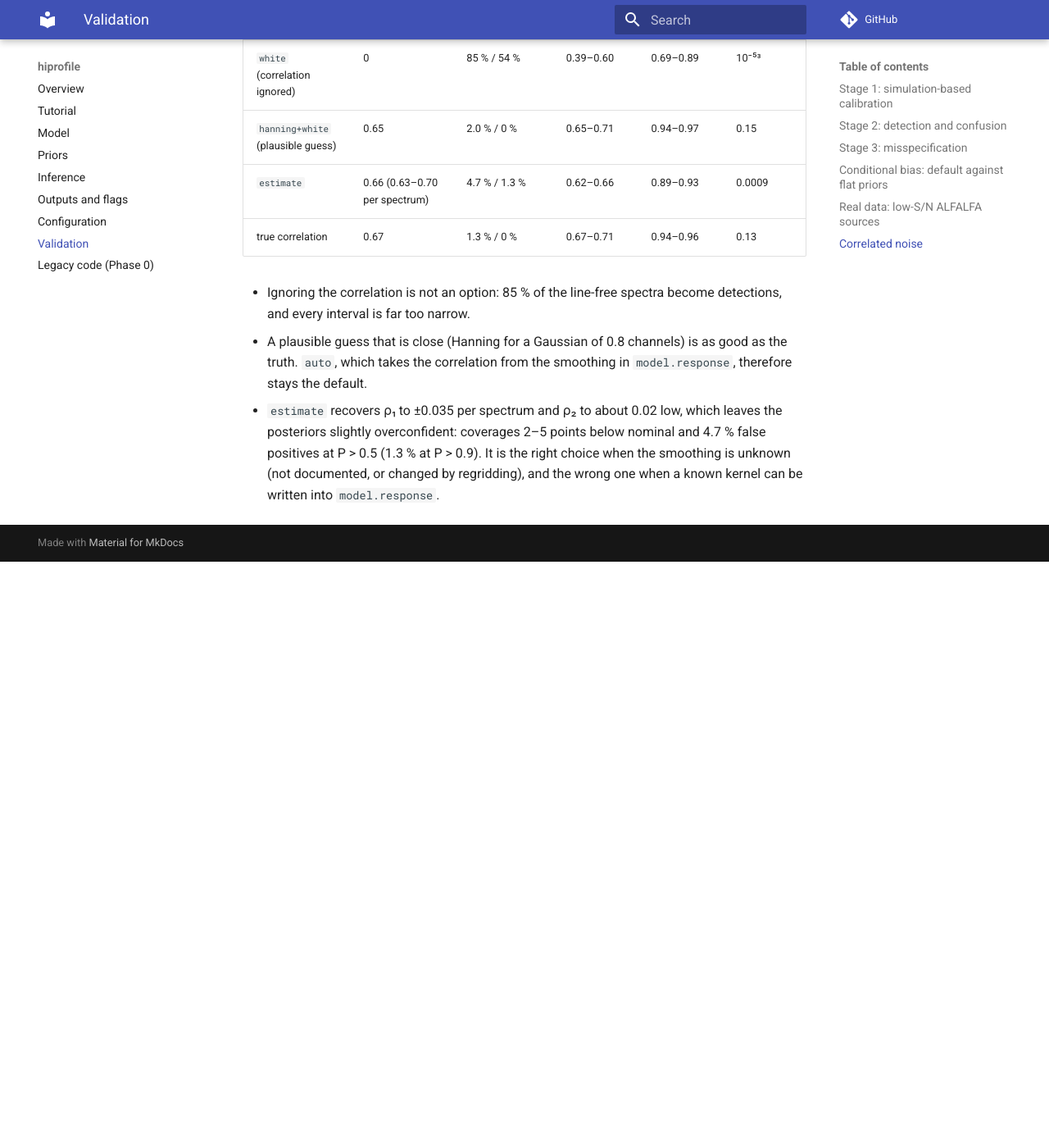
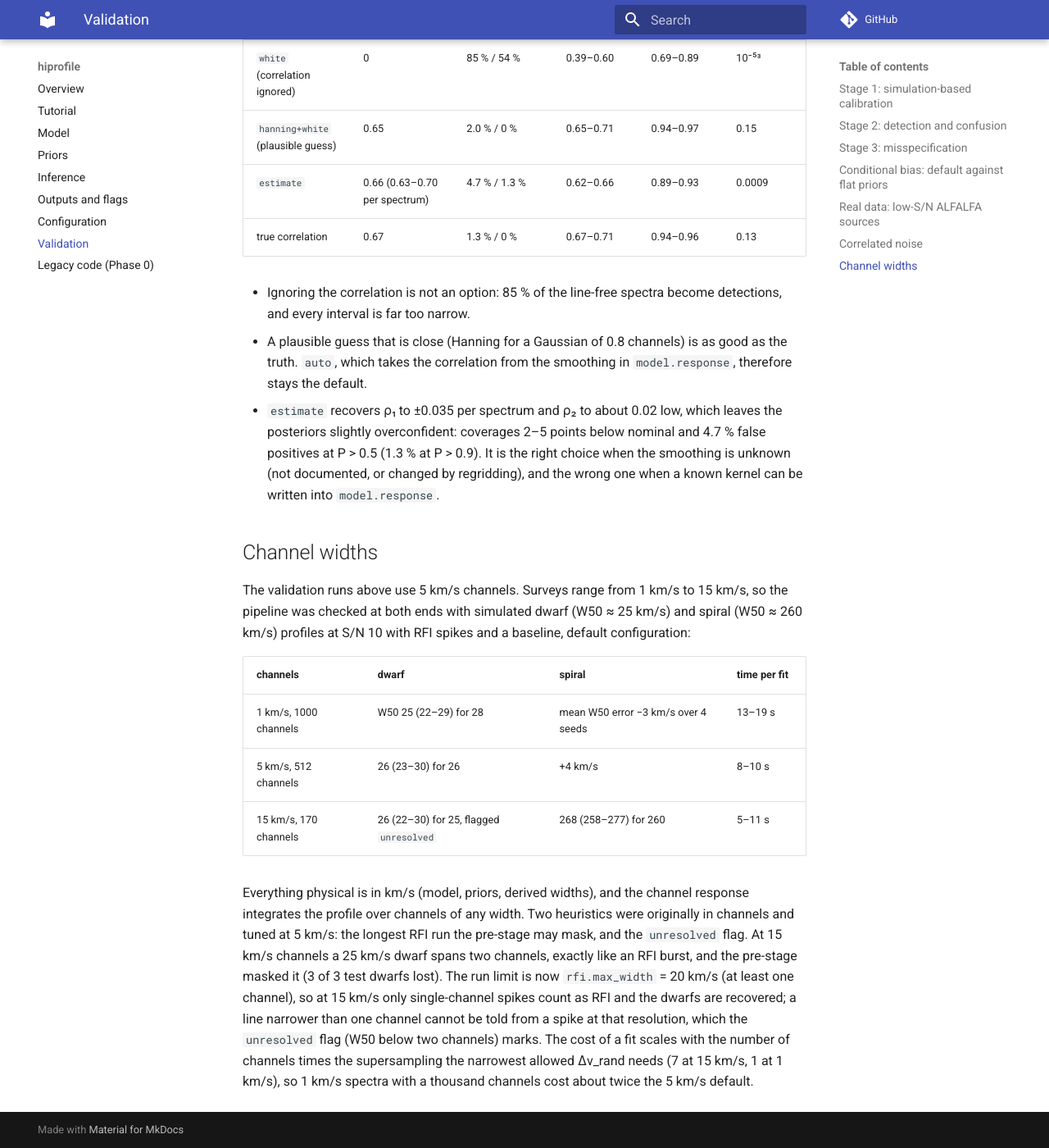
Before and after one commit to lfloeer/hiprofile, an MkDocs documentation site: the page built from docs/validation.md, in a window 1280 px wide and 1400 px high, scrolled down 9527 px. Shown: the whole window at 82% size. Built offline with MkDocs 1.6.1 and Material for MkDocs 9.7.7, drawn with Linux system fonts in a browser that asks for light colours; comment, search, counter and statistics services are not loaded; before the commit the page ends 10212 px from its top, so only the background shows below that; some of the changed text lies outside the part shown.

Commit message:
RFI run limit in km/s; channel-width check at 1, 5 and 15 km/s
The longest run of outlier channels the pre-stage masks was 3 channels,
tuned at 5 km/s: at 15 km/s channels it masked 25 km/s dwarfs, which span
two channels like an RFI burst (3 of 3 test dwarfs lost). rfi.max_width is
now 20 km/s (at least one channel). Regression test at 15 km/s; docs
section with the 1 / 5 / 15 km/s check; validate_all.sh can start at a
later step.

Co-Authored-By: Claude Fable 5.1 <noreply@anthropic.com>
Claude-Session: https://claude.ai/code/session_01HNuVsUUJVtD1RaQHWi7F3J

```diff
--- a/docs/validation.md
+++ b/docs/validation.md
@@ -132,7 +132,7 @@ Confusion matrix with the pre-stage (rows: true N, columns: most probable N):
 An earlier version missed bright pairs: the one-component RFI pre-stage
 masked the second line as a run of outliers, and neither the quick stage nor
 the SMC found the narrow two-line mode. The pre-stage now keeps runs longer
-than three channels, and both samplers are warm-started from residual
+than 20 km/s, and both samplers are warm-started from residual
 features (see [Inference](inference.md#model-comparison)).
 
 ## Stage 3: misspecification
@@ -288,3 +288,30 @@ noise models.
   It is the right choice when the smoothing is unknown (not documented, or
   changed by regridding), and the wrong one when a known kernel can be
   written into `model.response`.
+
+## Channel widths
+
+The validation runs above use 5 km/s channels. Surveys range from 1 km/s
+to 15 km/s, so the pipeline was checked at both ends with simulated dwarf
+(W50 ≈ 25 km/s) and spiral (W50 ≈ 260 km/s) profiles at S/N 10 with RFI
+spikes and a baseline, default configuration:
+
+| channels | dwarf | spiral | time per fit |
+|---|---|---|---|
+| 1 km/s, 1000 channels | W50 25 (22–29) for 28 | mean W50 error −3 km/s over 4 seeds | 13–19 s |
+| 5 km/s, 512 channels | 26 (23–30) for 26 | +4 km/s | 8–10 s |
+| 15 km/s, 170 channels | 26 (22–30) for 25, flagged `unresolved` | 268 (258–277) for 260 | 5–11 s |
+
+Everything physical is in km/s (model, priors, derived widths), and the
+channel response integrates the profile over channels of any width. Two
+heuristics were originally in channels and tuned at 5 km/s: the longest
+RFI run the pre-stage may mask, and the `unresolved` flag. At 15 km/s
+channels a 25 km/s dwarf spans two channels, exactly like an RFI burst, and
+the pre-stage masked it (3 of 3 test dwarfs lost). The run limit is now
+`rfi.max_width` = 20 km/s (at least one channel), so at 15 km/s only
+single-channel spikes count as RFI and the dwarfs are recovered; a line
+narrower than one channel cannot be told from a spike at that resolution,
+which the `unresolved` flag (W50 below two channels) marks. The cost of a
+fit scales with the number of channels times the supersampling the
+narrowest allowed Δv_rand needs (7 at 15 km/s, 1 at 1 km/s), so 1 km/s
+spectra with a thousand channels cost about twice the 5 km/s default.
```
Also changed, not shown: docs/configuration.md (+1 -1 lines), docs/inference.md (+7 -4 lines), 4 other files.
